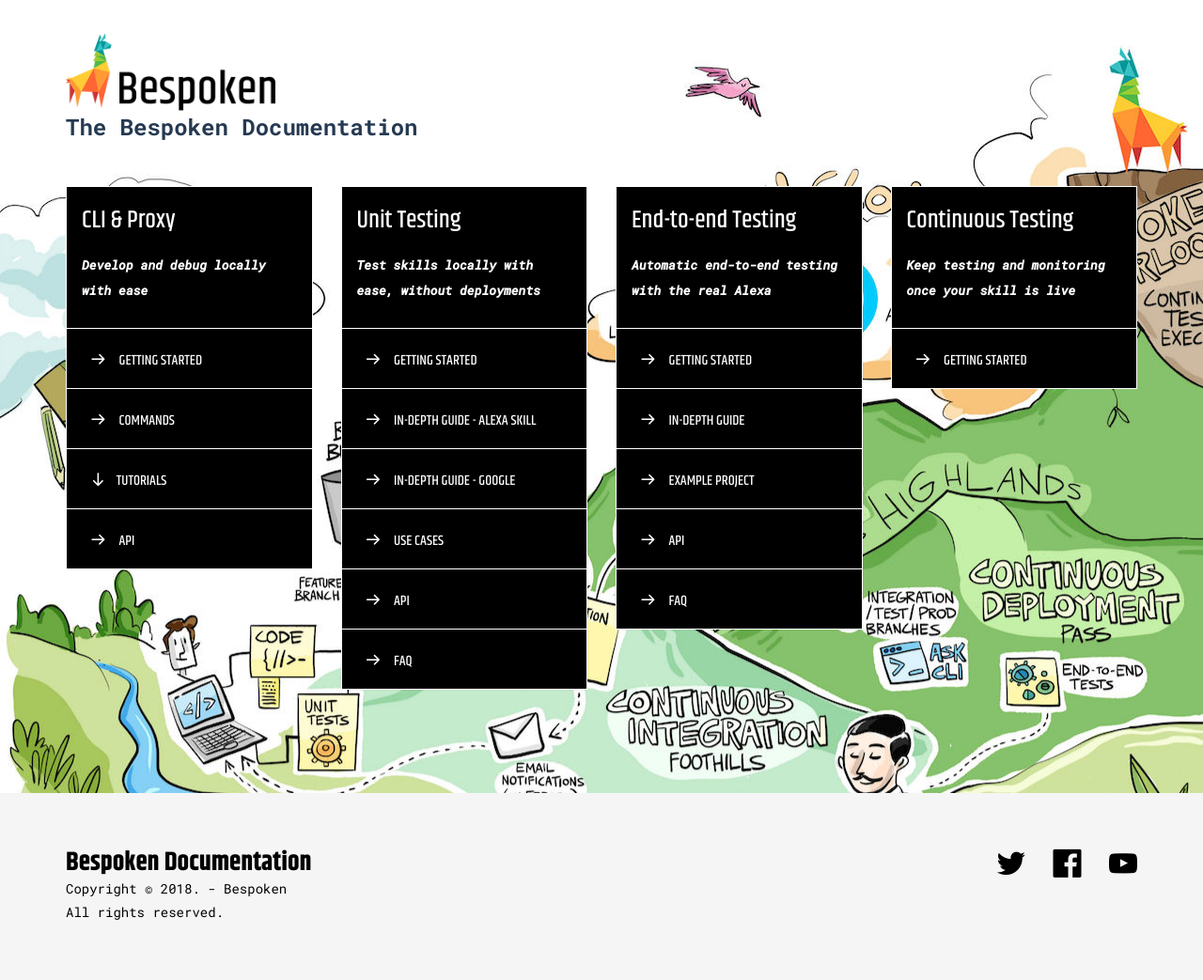
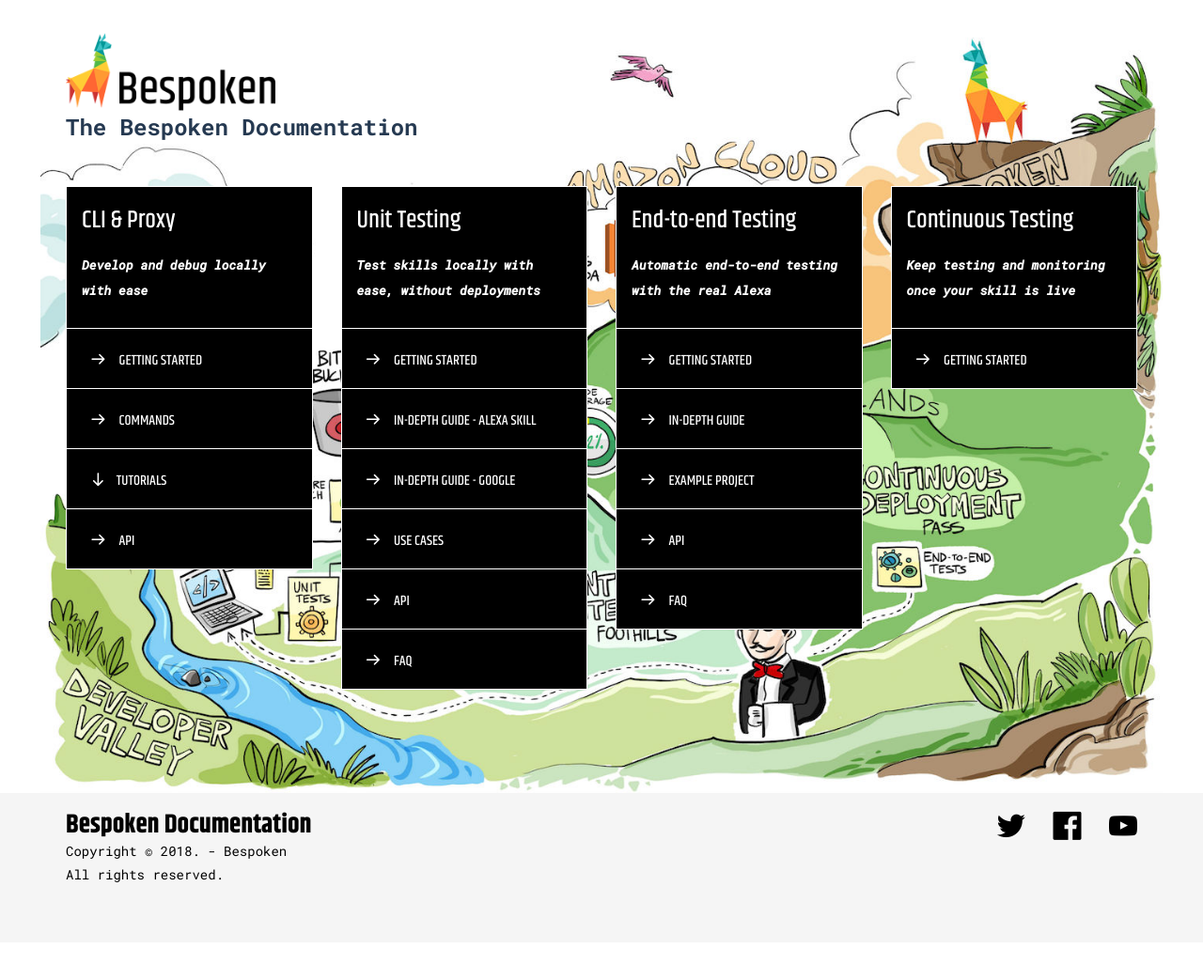
Before and after one commit to bespoken/bespoken-docs, a Jekyll site: the page built from index.md, in a window 1280 px wide. Shown: the whole page at 94% size. Built offline with Jekyll 4.4.1, drawn with Linux system fonts in a browser that asks for light colours; some web fonts are replaced; after the commit the page ends 1003 px from its top, so only the background shows below that.

Commit message:
almost there?

```diff
--- a/doks-theme/_layouts/homepage.html
+++ b/doks-theme/_layouts/homepage.html
@@ -4,7 +4,7 @@
 		{% include site-head.html %}
 	</head>
 	<body class="{{ site.doks.color_theme }}">
-		<div style="background-image:url(/assets/images/BespokenAtlas-Reduced.jpg); background-repeat: no-repeat" >
+		<div style="background-image:url(/assets/images/BespokenAtlas-Reduced.jpg); background-repeat: no-repeat; background-size: contain; background-position: center" >
 			<div class="hero-subheader{% if page.grid_navigation %} hero-subheader--before-out{% endif %}" style="background-color: transparent">
 				<div class="container">
 					<div class="row">
--- a/doks-theme/_sass/components/_site-footer.scss
+++ b/doks-theme/_sass/components/_site-footer.scss
@@ -5,7 +5,7 @@
 /* ----- General ----- */
 .site-footer {
 	background-color: $color-footer-bg;
-	padding: 3.75rem 0 (3.75rem - 1.25rem) 0;
+	padding: 20px 0 (3.75rem - 1.25rem) 0;
 
 	hr {
 		width: 5.625rem;
```
